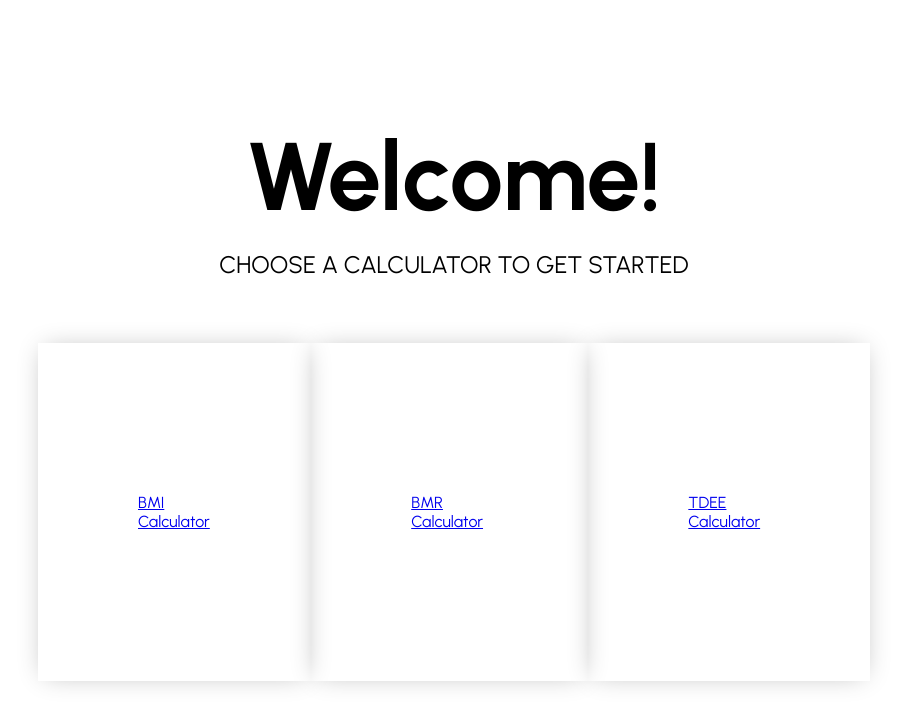
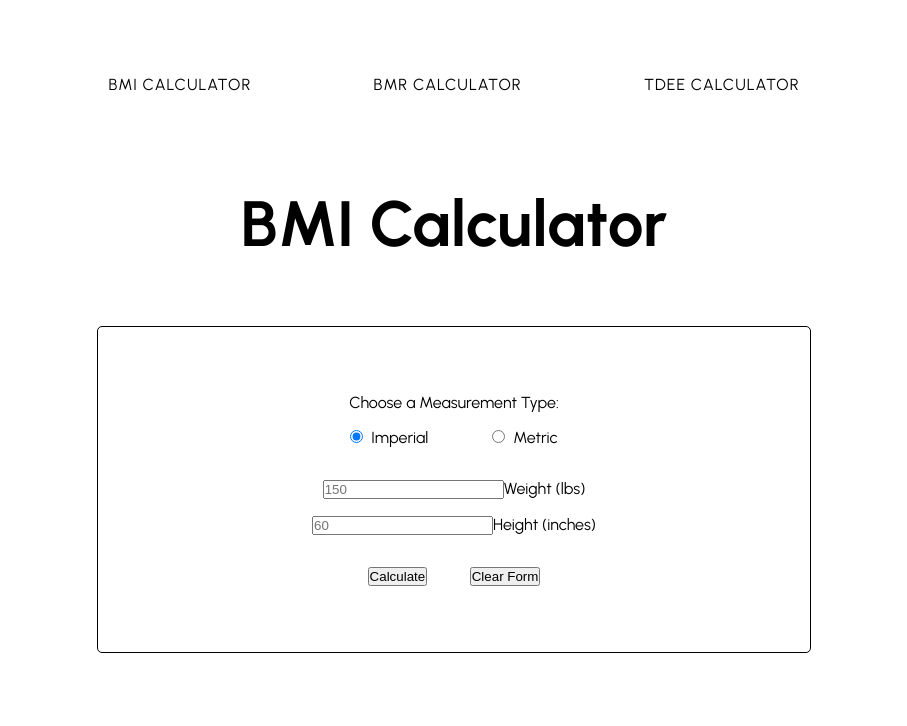
Before and after one commit to sarahspr/fitness-app, a React (Create React App) app in the folder frontend/: page /bmi-calculator in a window 1280 px wide. Shown: the top 726 px of the page, without its empty margins (186-1093 px from the left). Built offline with nearby package versions, Linux system fonts and the light colour scheme.

Commit message:
Created nav for calculators. Set up basic routing.

```diff
--- a/frontend/src/App.js
+++ b/frontend/src/App.js
@@ -1,15 +1,41 @@
 import React from "react";
 import { BrowserRouter as Router, Switch, Route, Link } from 'react-router-dom';
 
-import './App.scss';
-import Welcome from './Welcome';
 import BmiCalculator from "./BmiCalculator";
 import BmrCalculator from "./BmrCalculator";
 import TdeeCalculator from "./TdeeCalculator";
 
+import './App.scss';
+
 function App() {
   return (
-    <Welcome />
+    <Router>
+      <div className="main-content">
+        <ul className="main-nav d-flex mx-auto justify-between">
+          <li className="nav-item">
+            <Link to ="/bmi-calculator" className="calculator-card d-block">BMI Calculator</Link>
+          </li>
+          <li className="nav-item">
+            <Link to ="/bmr-calculator" className="calculator-card d-block">BMR Calculator</Link>
+          </li>
+          <li className="nav-item">
+            <Link to="tdee-calculator" className="calculator-card d-block">TDEE Calculator</Link>
+          </li>
+        </ul>
+
+      <Switch>
+        <Route path="/bmi-calculator">
+          <BmiCalculator />
+        </Route>
+        <Route path="/bmr-calculator">
+          <BmrCalculator />
+        </Route>
+        <Route path="/tdee-calculator">
+          <TdeeCalculator />
+        </Route>
+      </Switch>
+      </div>
+    </Router>
   );
 }
 
--- a/frontend/src/App.scss
+++ b/frontend/src/App.scss
@@ -2,6 +2,8 @@
 @import "./global";
 @import "./mixins";
 @import "./fonts";
+
+@import "./header.scss";
 
 .welcome-container {
   height: 100vh;
@@ -10,12 +12,21 @@
     .calculator-card {
       box-shadow: 0px 0px 25px -7px rgba(0, 0, 0, 0.3);
       padding: 150px 100px;
+      text-transform: uppercase;
+      text-decoration: none;
+      color: black;
+      &:hover,
+      :visited,
+      :active {
+        text-decoration: none;
+      }
     }
   }
 }
 
 .bmi-calculator-container {
-  max-width: 40%;
+  max-width: 60%;
+  max-height: calc(100vh - 200px);
   padding: 50px 10px;
   margin: 0 auto;
   border-radius: 5px;
--- a/frontend/src/BmiCalculator.js
+++ b/frontend/src/BmiCalculator.js
@@ -71,7 +71,7 @@ function BmiCalculator() {
 
   return (
     <div className="bmi-calculator">
-      <h1 className="bmi-calculator-title text-center mt-4 mb-4">BMI Calculator</h1>
+      <h3 className="bmi-calculator-title text-center mt-1 mb-4">BMI Calculator</h3>
       <div className="bmi-calculator-container d-flex flex-column align-center border-1">
         <form className="bmi-calculator-form d-flex flex-column align-center">
             <span className="text-center d-block mt-1 mb-1">Choose a Measurement Type:</span>
--- a/frontend/src/BmrCalculator.js
+++ b/frontend/src/BmrCalculator.js
@@ -110,7 +110,7 @@ function BmrCalculator() {
 
   return (
     <div className="bmi-calculator">
-      <h1 className="bmi-calculator-title text-center mt-4 mb-4">BMR Calculator</h1>
+      <h3 className="bmi-calculator-title text-center mt-1 mb-4">BMR Calculator</h3>
       <div className="bmi-calculator-container d-flex flex-column align-center border-1">
         <form className="bmi-calculator-form d-flex flex-column align-center">
 
--- a/frontend/src/TdeeCalculator.js
+++ b/frontend/src/TdeeCalculator.js
@@ -113,7 +113,7 @@ function TdeeCalculator() {
 
   return (
     <div className="bmi-calculator">
-      <h1 className="bmi-calculator-title text-center mt-4 mb-4">TDEE Calculator</h1>
+      <h3 className="bmi-calculator-title text-center mt-1 mb-4">TDEE Calculator</h3>
       <div className="bmi-calculator-container tdee-calculator-container d-flex flex-column align-center border-1">
         <form className="bmi-calculator-form d-flex flex-column align-center">
 
--- a/frontend/src/Welcome.js
+++ b/frontend/src/Welcome.js
@@ -9,9 +9,6 @@ function Welcome() {
         <h6 className="text-center">Choose a Calculator to Get Started</h6>
       </div>
       <div className="calculator-cards-container d-flex justify-between">
-        <a className="calculator-card d-block" href="#">BMI Calculator</a>
-        <a className="calculator-card d-block" href="#">BMR Calculator</a>
-        <a className="calculator-card d-block" href="#">TDEE Calculator</a>
       </div>
     </div>
   );
--- a/frontend/src/_global.scss
+++ b/frontend/src/_global.scss
@@ -8,3 +8,8 @@ html {
   margin: 0;
   padding: 0;
 }
+
+.main-content {
+  max-width: 90%;
+  margin: 0 auto;
+}
--- /dev/null
+++ b/frontend/src/header.scss
@@ -0,0 +1,16 @@
+.main-nav {
+  max-width: 60%;
+  list-style-type: none;
+  padding: 75px;
+  a {
+    text-decoration: none;
+    color: black;
+    text-transform: uppercase;
+    letter-spacing: 1px;
+    &:hover,
+    :visited,
+    :active {
+      text-decoration: none;
+    }
+  }
+}
```
